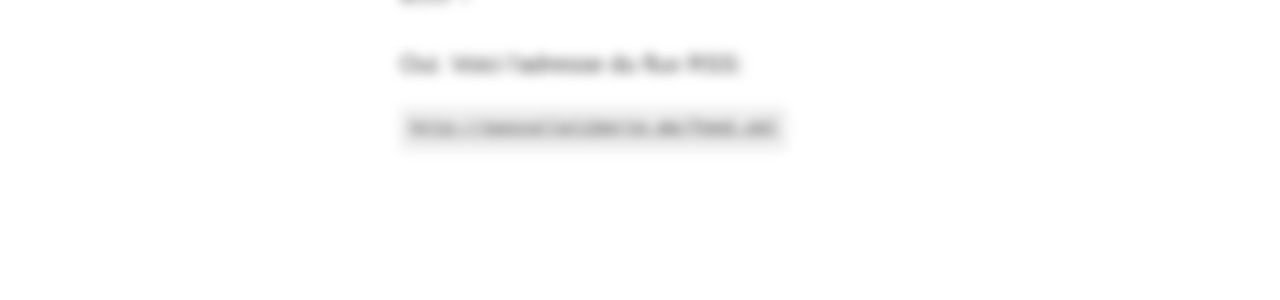
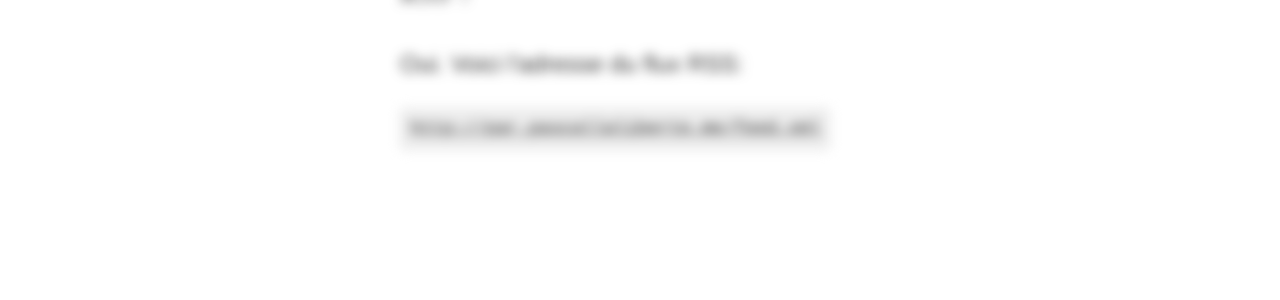
Before and after one commit to pascallaliberte/par.pascallaliberte.me, a Jekyll site: the page built from sinscrire-suivre/index.html, in a window 1280 px wide. Shown: the part 1700-2000 px from the top of the page. Built offline with Jekyll 4.4.1, drawn with Linux system fonts in a browser that asks for light colours; nearby versions of some CDN libraries; some of the changed lines change nothing that is shown.

Commit message:
Modifié le site.url du site pour http://par.pascallaliberte.me

```diff
--- a/_config.yml
+++ b/_config.yml
@@ -1,6 +1,6 @@
 name: Thoughts on leading a modern life while living the Gospel
 author: Pascal Laliberté
-url: http://pascallaliberte.me
+url: http://par.pascallaliberte.me
 markdown: kramdown
 highlighter: true
 permalink: /:categories/:year-:month-:title/
```
